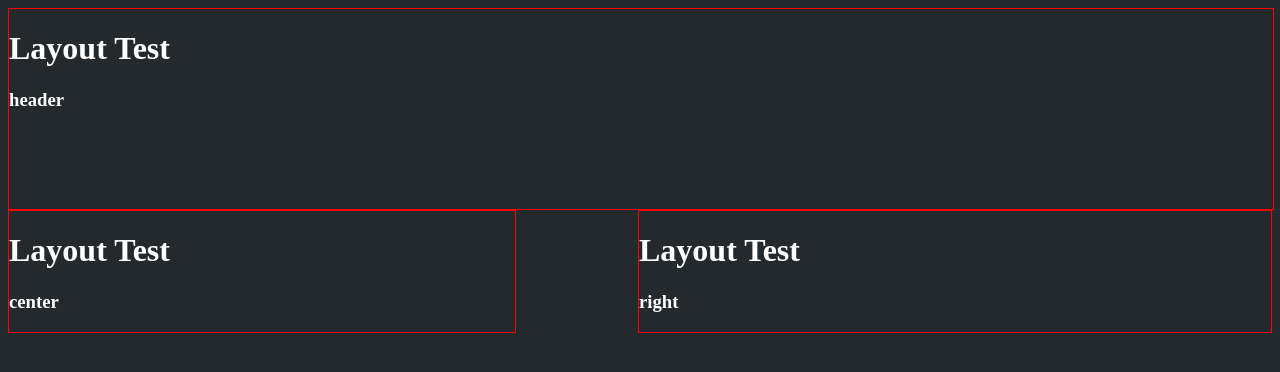
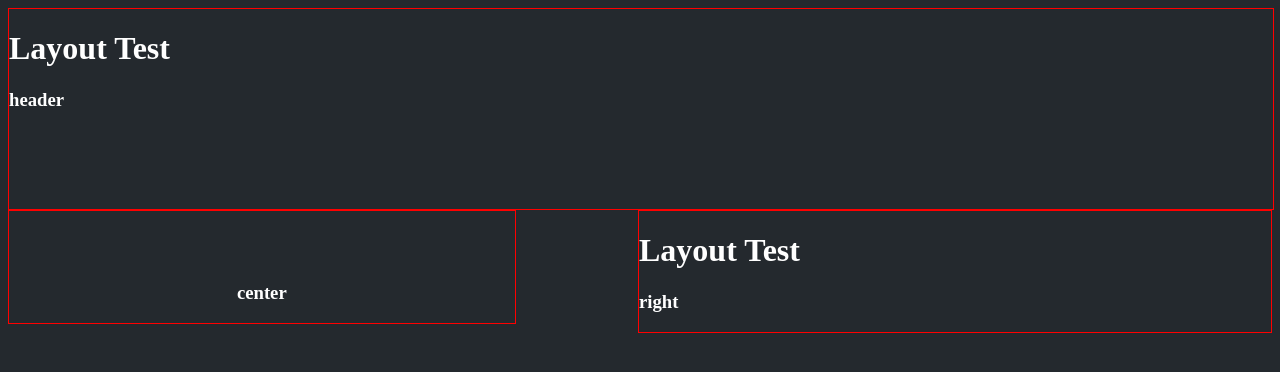
Before and after one commit to dc7303/studyChecker, a React (Create React App) app: page / in a window 1280 px wide. Shown: the top 372 px of the page. Built offline with nearby package versions, Linux system fonts and the light colour scheme.

Commit message:
clock.js 로직 구현.

```diff
--- a/src/component/counter.js
+++ b/src/component/counter.js
@@ -2,7 +2,6 @@ import React, { Component } from 'react';
 
 import Graph from './graph/graph';
 import Time from './time/time';
-import timeCheck from './timeCheck/timeCheck';
 import TimeCheck from './timeCheck/timeCheck';
 
 class Counter extends Component {
--- /dev/null
+++ b/src/component/time/clock.js
@@ -0,0 +1,23 @@
+function clockInit() {
+  const date = new Date();
+  let hours = date.getHours();
+  let minutes = date.getMinutes();
+  let seconds = date.getSeconds();
+
+  if (minutes < 10) {
+    minutes = `0${minutes}`;
+  }
+
+  if (seconds < 10) {
+    seconds = `0${seconds}`;
+  }
+
+  return `${hours}:${minutes}:${seconds}`;
+}
+
+function clock() {
+  const initClock = clockInit();
+  return initClock;
+}
+
+export default clock;
--- a/src/component/time/time.js
+++ b/src/component/time/time.js
@@ -1,16 +1,21 @@
 import React, { Component } from 'react';
+
+import clock from './clock';
 
 const defaultProps = {};
 const propTypes = {};
+
+let clockText = '';
 
 class Time extends Component {
   constructor(props) {
     super(props);
   }
+
   render() {
     return (
       <div className="center">
-        <h1>Layout Test</h1>
+        <h1>{clockText}</h1>
         <h3>center</h3>
       </div>
     );
--- a/src/css/index.css
+++ b/src/css/index.css
@@ -16,6 +16,8 @@ body {
   width: 40%;
   height: 100%;
   border: solid 1px red;
+  text-align: center;
+  padding-top: 50px;
 }
 
 .right {
```
